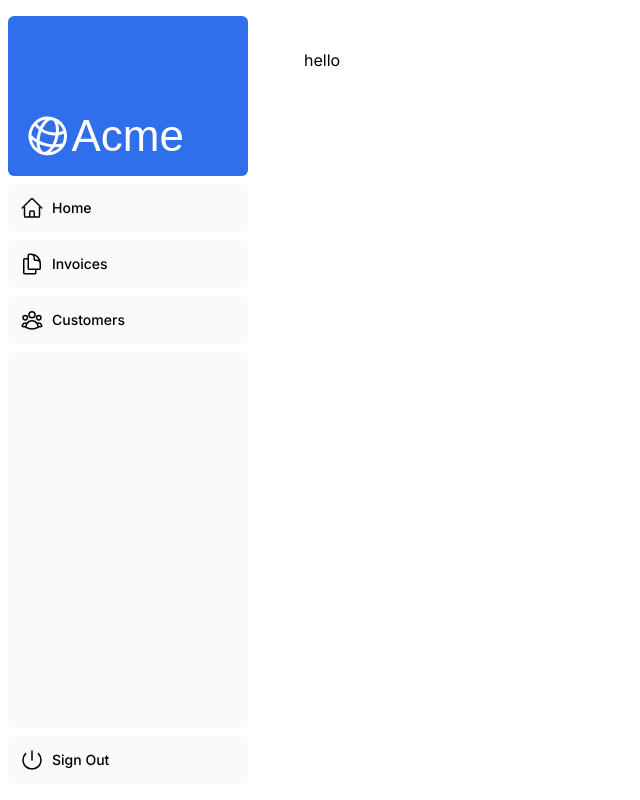
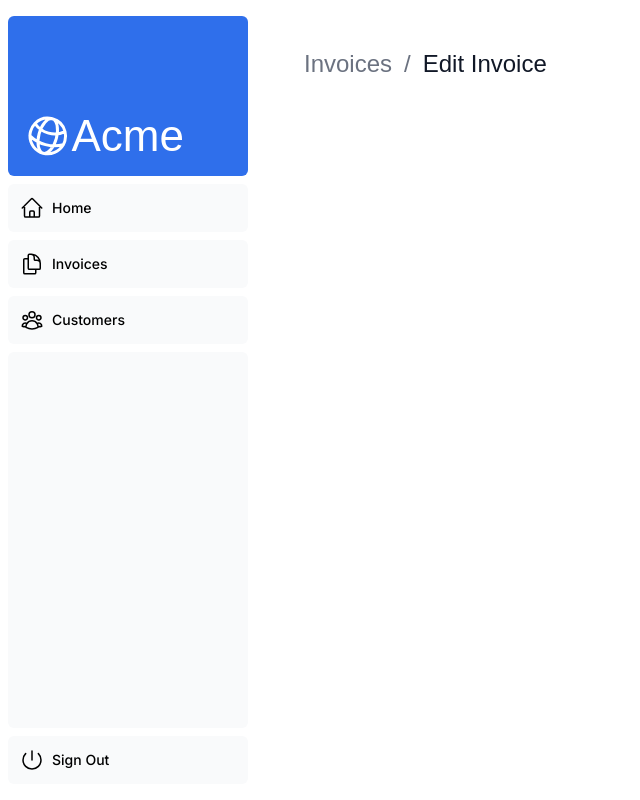
Before and after one commit to kaloyan-marinov/nextjs-dashboard, a Next.js app: page /dashboard/invoices/1/edit in a window 1280 px wide. Shown: the whole page, without its empty margins (0-640 px from the left). Built offline with nearby package versions, Linux system fonts and the light colour scheme; a web font is replaced by a local one.

Commit message:
flesh out `app/dashboard/invoices/[id]/edit/page.tsx`, keeping it static still

```diff
--- a/app/dashboard/invoices/[id]/edit/page.tsx
+++ b/app/dashboard/invoices/[id]/edit/page.tsx
@@ -1,3 +1,26 @@
+import Form from '@/app/ui/invoices/edit-form';
+import Breadcrumbs from '@/app/ui/invoices/breadcrumbs';
+import { fetchCustomers } from '@/app/lib/data';
+
 export default function Page() {
-  return <div>hello</div>;
+  const id = 'xyz-123';
+
+  return (
+    <main>
+      <Breadcrumbs
+        breadcrumbs={[
+          {
+            label: 'Invoices',
+            href: '/dashboard/invoices',
+          },
+          {
+            label: 'Edit Invoice',
+            href: `/dashboard/invoices/${id}/edit`,
+            active: true,
+          }
+        ]}
+      />
+      {/* <Form invoice={invoice} customers={customers} /> */}
+    </main>
+  );
 }
```
